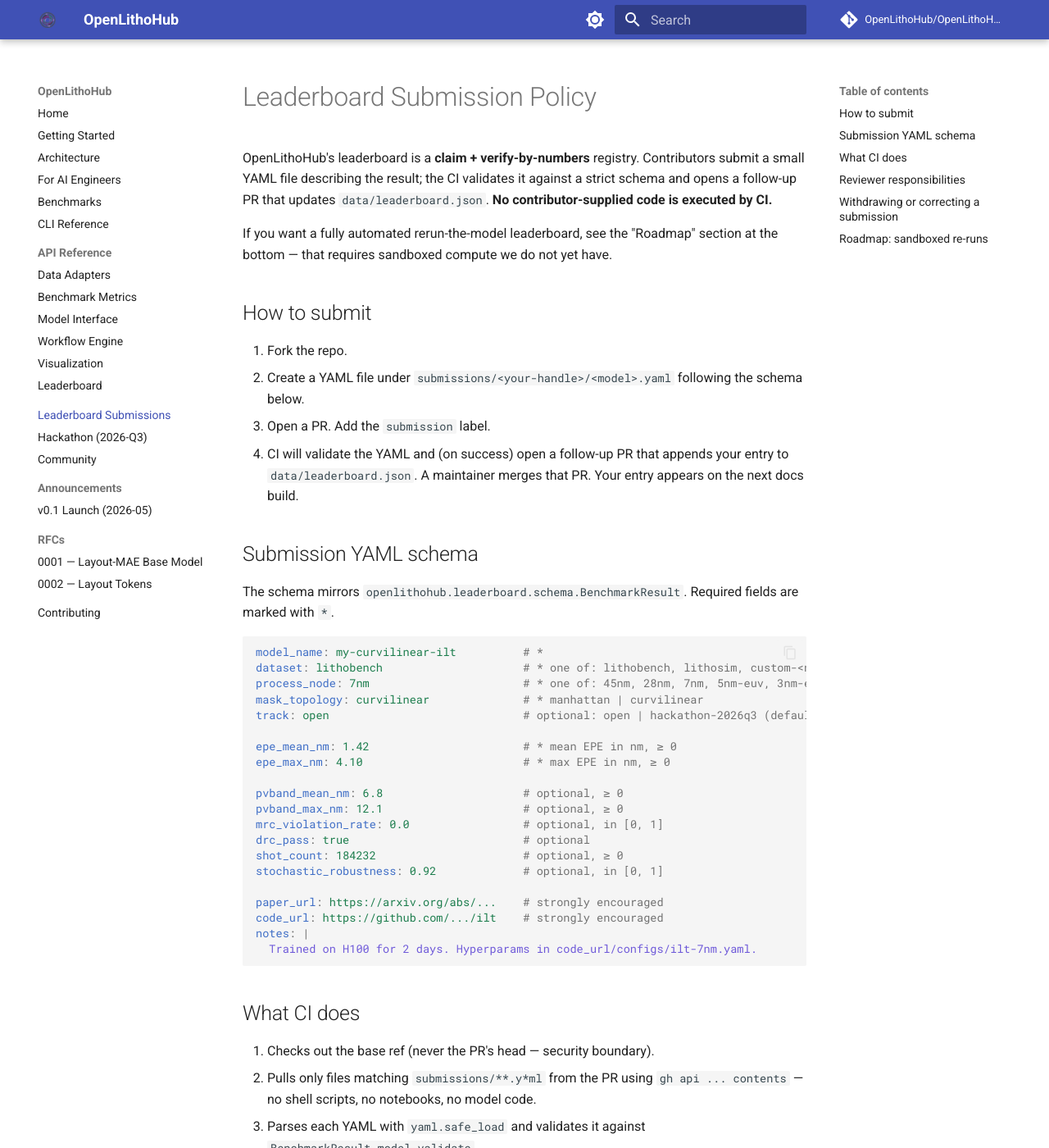
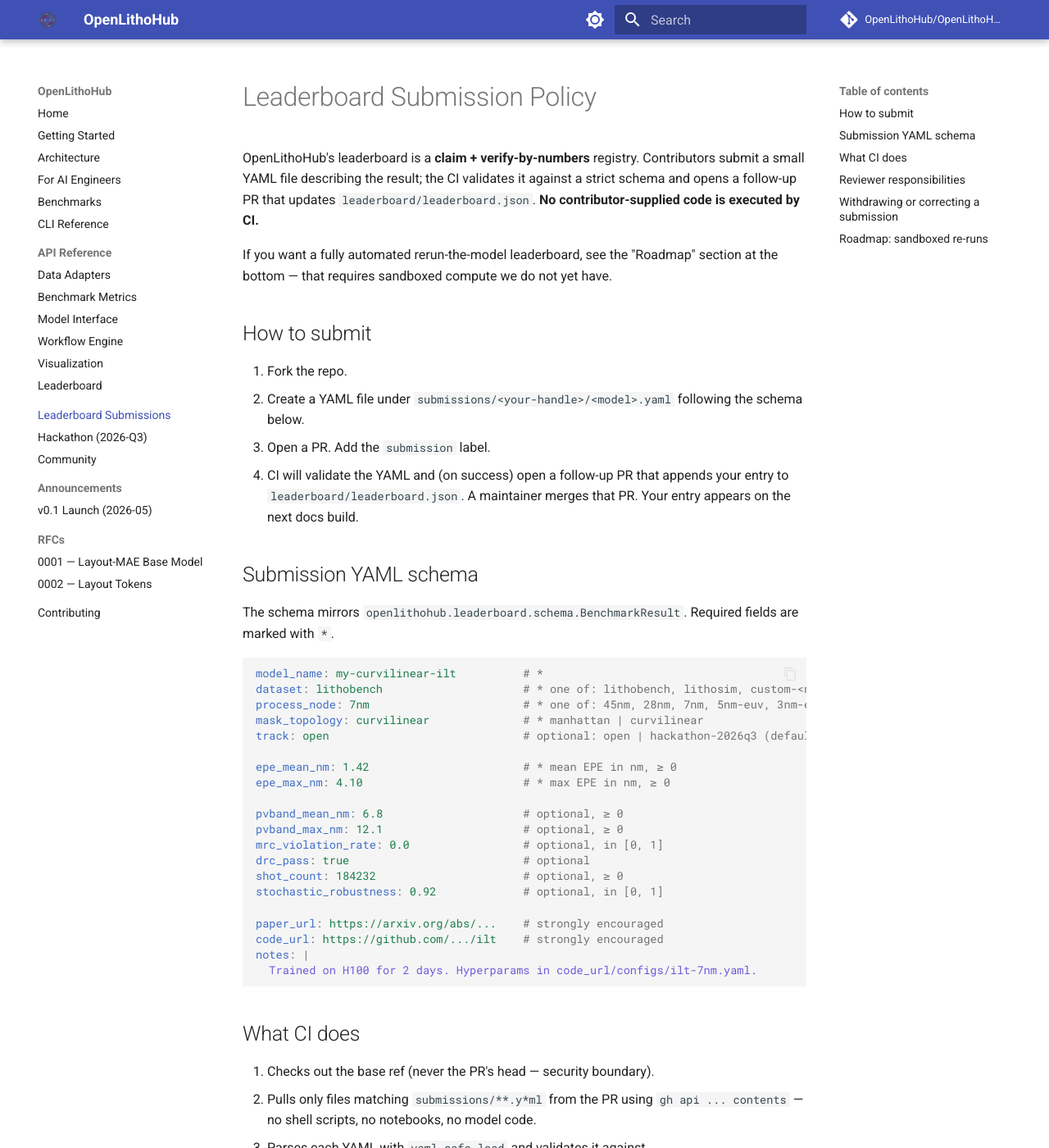
Before and after one commit to OpenLithoHub/OpenLithoHub, an MkDocs documentation site: the page built from docs/leaderboard-submission.md, in a window 1280 px wide and 1400 px high. Shown: the whole window at 82% size. Built offline with MkDocs 1.6.1 and Material for MkDocs 9.7.7, drawn with Linux system fonts in a browser that asks for light colours; comment, search, counter and statistics services are not loaded; some of the changed text lies outside the part shown.

Commit message:
fix(ci): move leaderboard store to leaderboard/ — data/ is gitignored
The follow-up PR step in auto-leaderboard.yml wrote data/leaderboard.json,
but /data/ is in .gitignore, so peter-evans/create-pull-request reported
"Branch is not ahead of base" — the new file silently could not be staged.

Move the canonical store to leaderboard/leaderboard.json (matches the
python module name) and update docs/leaderboard-submission.md.

Diagnosed from PR #2 dry-run.

```diff
--- a/docs/leaderboard-submission.md
+++ b/docs/leaderboard-submission.md
@@ -3,7 +3,7 @@
 OpenLithoHub's leaderboard is a **claim + verify-by-numbers** registry.
 Contributors submit a small YAML file describing the result; the CI
 validates it against a strict schema and opens a follow-up PR that
-updates `data/leaderboard.json`. **No contributor-supplied code is
+updates `leaderboard/leaderboard.json`. **No contributor-supplied code is
 executed by CI.**
 
 If you want a fully automated rerun-the-model leaderboard, see the
@@ -17,7 +17,7 @@
    following the schema below.
 3. Open a PR. Add the `submission` label.
 4. CI will validate the YAML and (on success) open a follow-up PR that
-   appends your entry to `data/leaderboard.json`. A maintainer merges
+   appends your entry to `leaderboard/leaderboard.json`. A maintainer merges
    that PR. Your entry appears on the next docs build.
 
 ## Submission YAML schema
@@ -55,7 +55,7 @@
    `gh api ... contents` — no shell scripts, no notebooks, no model code.
 3. Parses each YAML with `yaml.safe_load` and validates it against
    `BenchmarkResult.model_validate`.
-4. Calls `submit_result` against `data/leaderboard.json`.
+4. Calls `submit_result` against `leaderboard/leaderboard.json`.
 5. Opens a follow-up PR with the updated JSON.
 
 If validation fails, CI annotates the failing file/line and the
@@ -76,7 +76,7 @@
 
 ## Withdrawing or correcting a submission
 
-Open a PR that edits `data/leaderboard.json` directly. Add the
+Open a PR that edits `leaderboard/leaderboard.json` directly. Add the
 `leaderboard-correction` label and explain the change in the PR body.
 
 ## Roadmap: sandboxed re-runs
```
Also changed, not shown: 1 other file.
